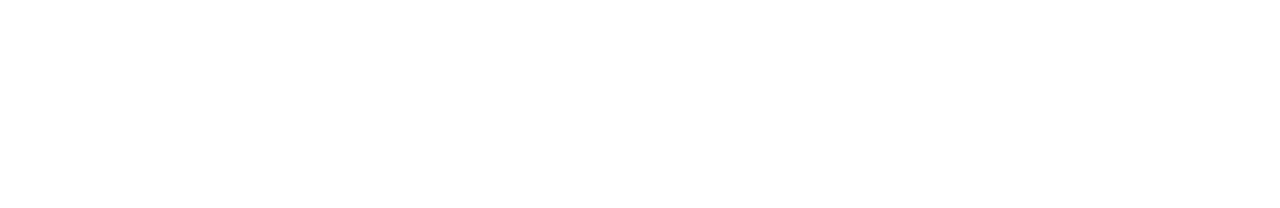
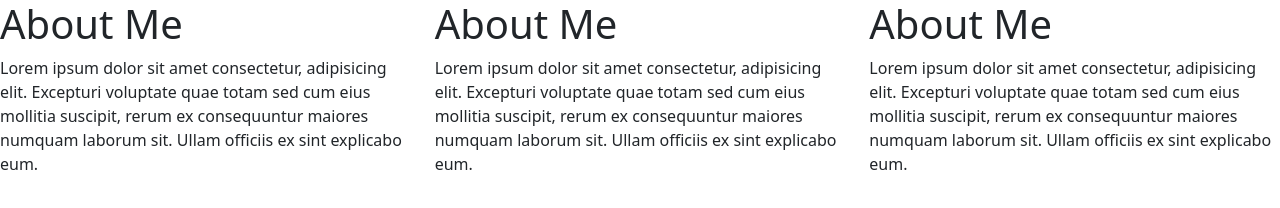
Before and after one commit to Kalln34/m14-hw14-allen-kendra, a plain HTML site: page unsolved/index.html in a window 1280 px wide. Drawn offline with nearby package versions, Linux system fonts and the light colour scheme.

Commit message:
modified index.html

```diff
--- a/unsolved/index.html
+++ b/unsolved/index.html
@@ -9,6 +9,27 @@
 </head>
 <body>
   <!-- your code here -->
+
+    <div class="container-m">
+      <div class="row">
+        <div class="col-md-4">
+          <h1>About Me</h1>
+          <p>Lorem ipsum dolor sit amet consectetur, adipisicing elit. Excepturi voluptate quae totam sed cum eius mollitia suscipit, rerum ex consequuntur maiores numquam laborum sit. Ullam officiis ex sint explicabo eum.</p>
+        </div>
+
+        <div class="col-md-4">
+          <h1>About Me</h1>
+          <p>Lorem ipsum dolor sit amet consectetur, adipisicing elit. Excepturi voluptate quae totam sed cum eius mollitia suscipit, rerum ex consequuntur maiores numquam laborum sit. Ullam officiis ex sint explicabo eum.</p>
+        </div>
+
+        <div class="col-md-4">
+          <h1>About Me</h1>
+          <p>Lorem ipsum dolor sit amet consectetur, adipisicing elit. Excepturi voluptate quae totam sed cum eius mollitia suscipit, rerum ex consequuntur maiores numquam laborum sit. Ullam officiis ex sint explicabo eum.</p>
+        </div>
+      </div>
+
+
+    </div>
   <script src="https://cdn.jsdelivr.net/npm/bootstrap@5.1.3/dist/js/bootstrap.bundle.min.js" integrity="sha384-ka7Sk0Gln4gmtz2MlQnikT1wXgYsOg+OMhuP+IlRH9sENBO0LRn5q+8nbTov4+1p" crossorigin="anonymous"></script>
 </body>
 </html>
```
